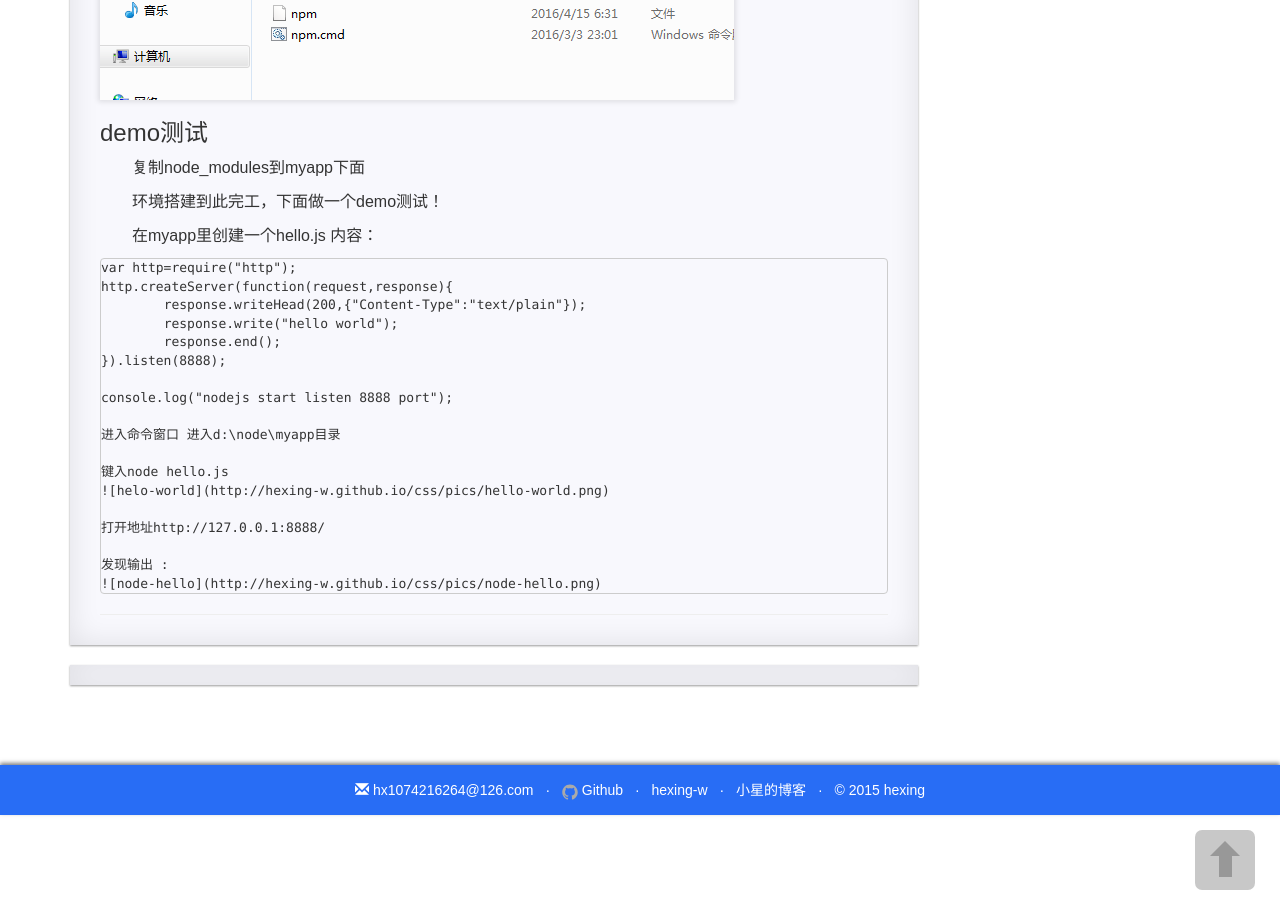
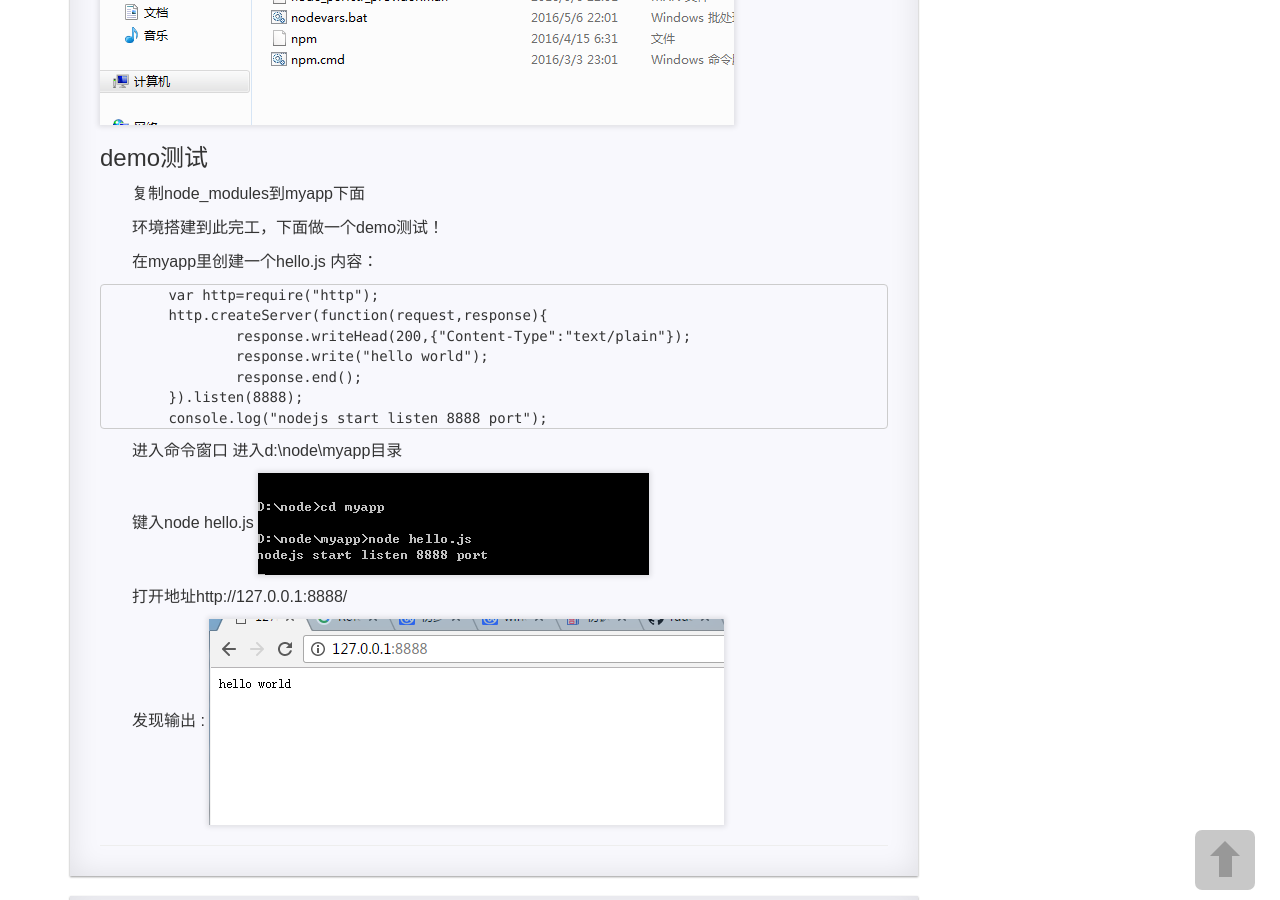
Before and after one commit to hexing-w/hexing-w.github.io, a Jekyll site: the page built from _posts/2016-09-19-windows下node 的安装.md, in a window 1280 px wide and 900 px high, scrolled down 1701 px. Built offline with Jekyll 4.4.1, drawn with Linux system fonts in a browser that asks for light colours; nearby versions of some CDN libraries; comment, search, counter and statistics services are not loaded; a style sheet for code colours, icons or effects is not loaded; some of the changed text lies outside the part shown.

Commit message:
fix posts

```diff
--- a/_posts/2016-09-19-windows下node 的安装.md
+++ b/_posts/2016-09-19-windows下node 的安装.md
@@ -24,7 +24,8 @@ excerpt: js
 
 用cmd打开我们的windows命令界面，键入命令 cd d:\node
 
-#####安装相关组件
+##### 安装相关组件
+
 键入命令：npm install express 安装express。。。。
 
 键入命令：npm install jade 安装jade。。。
@@ -66,15 +67,14 @@ npm config set cache "d:\node\cache" (先建好cache目录)
 环境搭建到此完工，下面做一个demo测试！
 
 在myapp里创建一个hello.js 内容：
-<pre>
-var http=require("http");
-http.createServer(function(request,response){
-	response.writeHead(200,{"Content-Type":"text/plain"});
-	response.write("hello world");
-	response.end();
-}).listen(8888);
 
-console.log("nodejs start listen 8888 port");
+		var http=require("http");
+		http.createServer(function(request,response){
+			response.writeHead(200,{"Content-Type":"text/plain"});
+			response.write("hello world");
+			response.end();
+		}).listen(8888);
+		console.log("nodejs start listen 8888 port");
 
 进入命令窗口 进入d:\node\myapp目录
 
```
